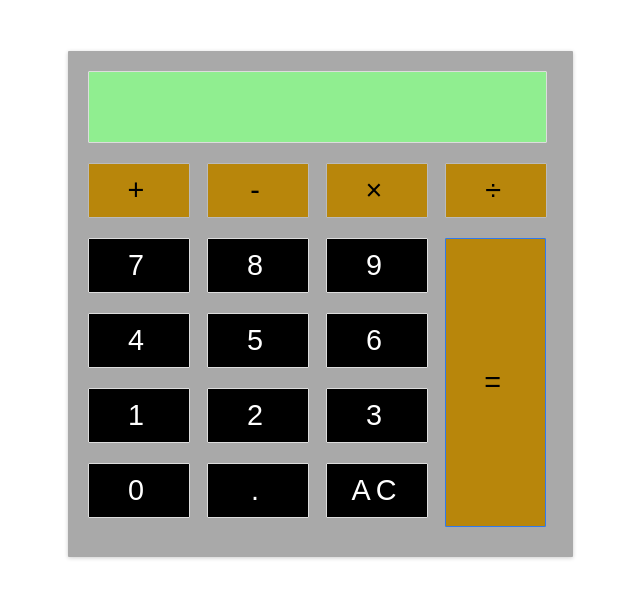
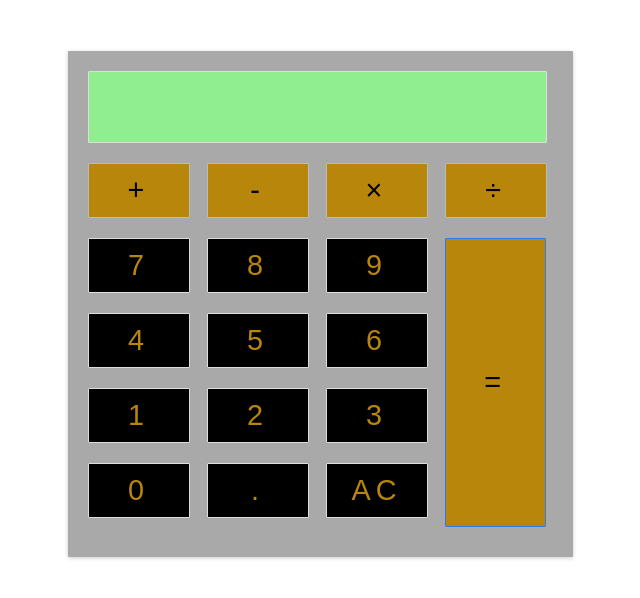
Before and after one commit to michaelmtheku/Calculator, a plain HTML site: page index.html in a window 1280 px wide. Shown: the whole page, without its empty margins (320-960 px from the left). Drawn offline with Linux system fonts and the light colour scheme.

Commit message:
style.css

```diff
--- a/style.css
+++ b/style.css
@@ -81,13 +81,13 @@ body {
     padding: 10px;
     margin: 10px 4px 10px 0;
     cursor: pointer;
-    color: white;
+    color: darkgoldenrod;
     background-color: black;
     transition: border-color .2s ease-in-out, background-color .2s, box-shadow .2s;
   }
 
   .numbers div:hover {
-    background-color: #f1f1f1;
+    background-color: darkgoldenrod;
     color: black;
     -webkit-box-shadow: 0px 1px 4px 0px rgba(0, 0, 0, 0.2);
     box-shadow: 0px 1px 4px 0px rgba(0, 0, 0, 0.2);
```
